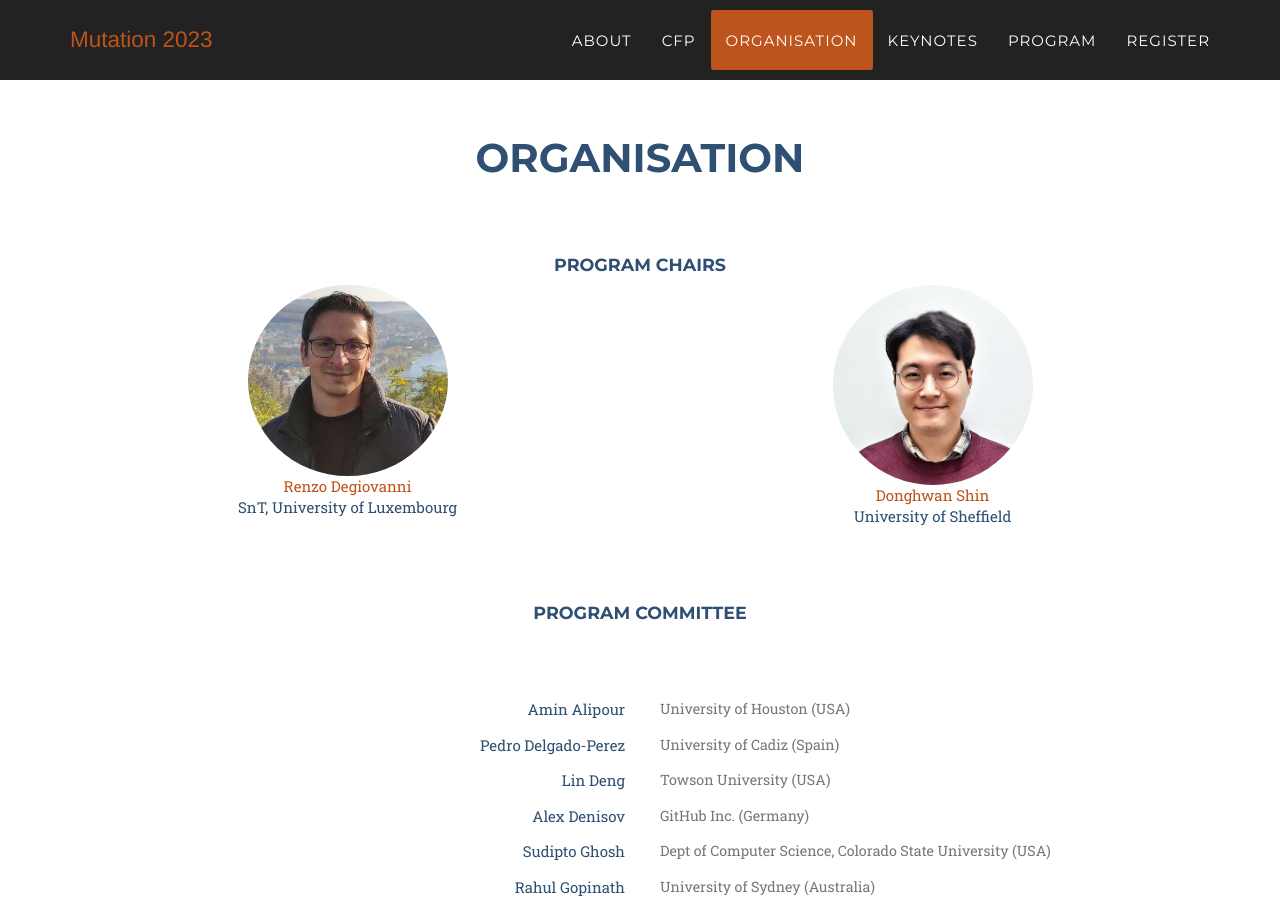
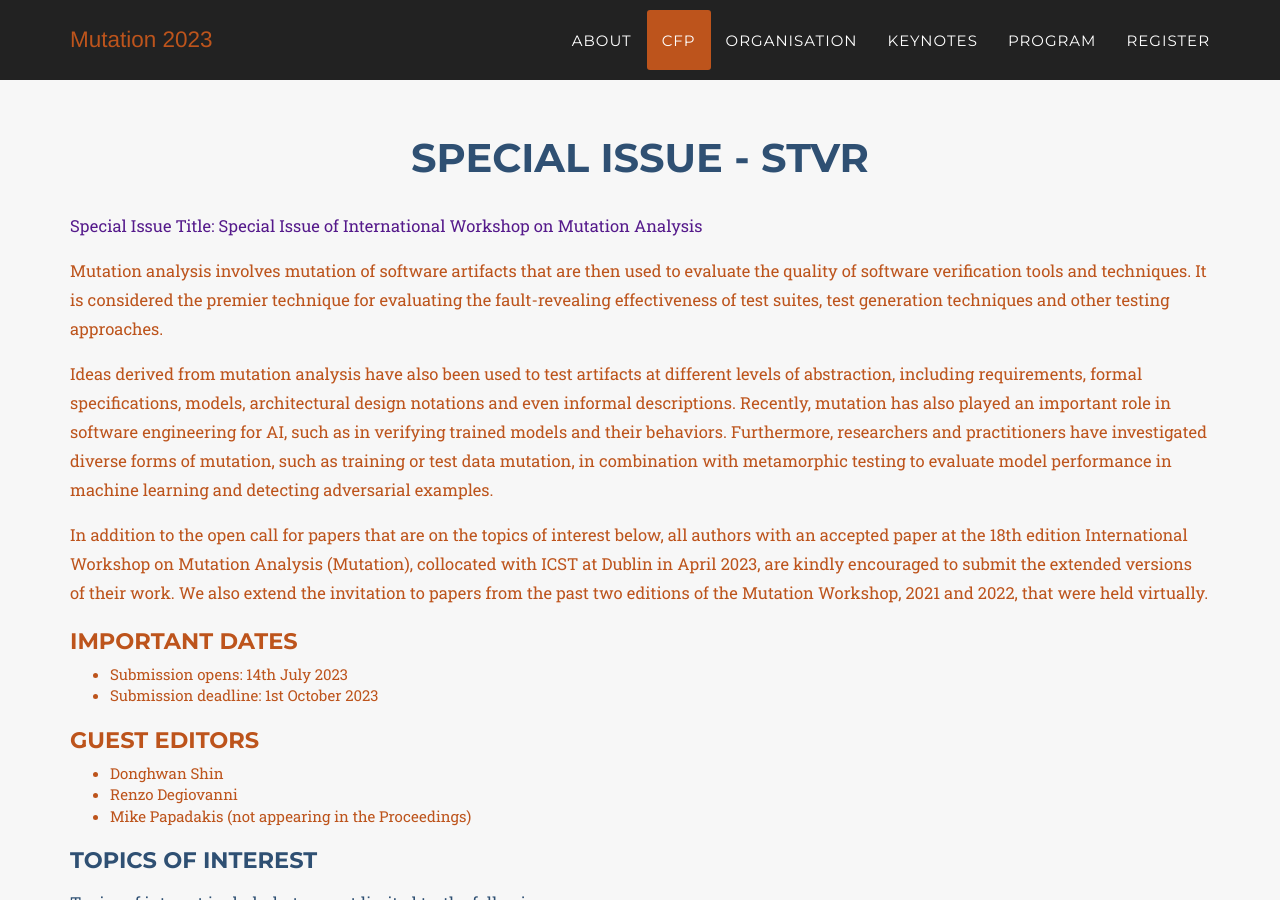
Before and after one commit to mutation-workshop/2024, a Jekyll site: the page built from index.html, in a window 1280 px wide and 900 px high, scrolled down 3544 px. Built offline with Jekyll 4.4.1, drawn with Linux system fonts in a browser that asks for light colours; some web fonts are replaced; comment, search, counter and statistics services are not loaded; some of the changed text lies outside the part shown.

Commit message:
CfP Special Issue STVR included

```diff
--- /dev/null
+++ b/_includes/data/special-issue.html
@@ -0,0 +1,93 @@
+<!-- Services Section -->
+    <section id="call" class="bg-light-gray">
+        <div class="container">
+            <div class="row">
+                <div class="col-lg-12 text-center">
+                    <h2 class="section-heading">Special Issue - STVR</h2>
+                </div>
+            </div>
+            <div class="row container">
+
+
+
+<p><span><a href="https://onlinelibrary.wiley.com/page/journal/10991689/homepage/icst_special_issues.htm"><span style='color:#551A8B'>Special Issue Title: Special Issue of International Workshop on Mutation Analysis
+</span></p>
+
+<p><span>Mutation analysis involves mutation of software artifacts that are then used to evaluate the quality of software verification tools and techniques. It is considered the premier technique for evaluating the fault-revealing effectiveness of test suites, test generation techniques and other testing approaches.
+</span></p>
+
+<p><span>
+Ideas derived from mutation analysis have also been used to test artifacts at different levels of abstraction, including requirements, formal specifications, models, architectural design notations and even informal descriptions. Recently, mutation has also played an important role in software engineering for AI, such as in verifying trained models and their behaviors. Furthermore, researchers and practitioners have investigated diverse forms of mutation, such as training or test data mutation, in combination with metamorphic testing to evaluate model performance in machine learning and detecting adversarial examples.
+</span></p>
+
+<p><span>
+In addition to the open call for papers that are on the topics of interest below, all authors with an accepted paper at the 18th edition International Workshop on Mutation Analysis (Mutation), collocated with ICST at Dublin in April 2023, are kindly encouraged to submit the extended versions of their work. We also extend the invitation to papers from the past two editions of the Mutation Workshop, 2021 and 2022, that were held virtually.</span></p>
+</span></p>
+
+
+<h2>Important Dates</h2>
+  <ul type=disc>
+    <li><span>Submission opens: 14th July 2023</li>
+    <li><span>Submission deadline: 1st October 2023</li>
+</ul>
+
+<h2>Guest Editors</h2>
+  <ul type=disc>
+    <li><span>Donghwan Shin</li>
+    <li><span>Renzo Degiovanni</li>
+    <li><span>Mike Papadakis (not appearing in the Proceedings)</li>
+</ul>
+
+
+<h2><a name=TOC-Topics-of-Interest></a>Topics of Interest</h2>
+
+<p class=MsoNormal><span>Topics of interest include, but are not limited to, the following:</span></p>
+
+<ul type=disc>
+  <li><span>Evaluation of mutation-based test adequacy criteria, and comparative studies with other test adequacy criteria.</span></li>
+  <li><span>Formal theoretical analysis of mutation testing.</span></li>
+  <li><span>Empirical studies on any aspects of mutation testing.</span></li>
+  <li><span>Mutation based generation of program variants.</span></li>
+  <li><span>Higher-order mutation testing.</span></li>
+  <li><span>Mutation testing tools.</span></li>
+  <li><span>Mutation for mobile, internet, and cloud based systems (e.g., addressing QoS, power consumption, stress testing, performance, etc.).</span></li>
+  <li><span>Mutation for security and reliability.</span></li>
+  <li><span>Novel mutation testing applications, and mutation testing in novel domains.</span></li>
+  <li><span>Industrial experience with mutation testing.</span></li>
+  <li><span>Mutation for artificial intelligence (e.g., data mutation, model mutation, mutation-based test data generation, etc.)</span></li>
+</ul>
+
+<h2><a name=TOC-Review-Process></a>Review Process</h2>
+
+<p class=MsoNormal><span>All submissions will be reviewed based on the Software: Testing, Verification and Reliability (STVR) standards and will undergo a rigorous reviewing process. Reviews of extended versions of the papers presented at the previous editions of the Mutation Workshops (i.e., Mutation 2021, 2022, and 2023) may include some of the reviewers of the original papers as well as new reviewers with relevant expertise to ensure the highest possible review quality. The guest editors of the special issue are not permitted to submit.</span></p>
+
+
+<h2><a name=TOC-Submission></a>Submission</h2>
+
+<p class=MsoNormal><span>For extended versions of workshop or conference papers, it is necessary to include at least 30% new contents and clearly explain the additional contributions. The abstract should be different from that of the original paper, and the proper citation of the original workshop/conference paper is required.
+
+To submit your paper, please use the manuscript submission site for Software Testing, Verification and Reliability (http://wiley.atyponrex.com/journal/stvr) and select "Special Issue Paper". In the cover letter, mention that you are submitting to the “International Workshop on Mutation Analysis". Additionally, we encourage you to notify us via email when you submit your paper.</span></p>
+
+
+<!--
+<h2>Submission Site</h2>
+Submissions will be handled via EasyChair: <a
+href="https://easychair.org/my/conference?conf=mutation21#"><span
+style='color:#551A8B'>link</span></a>.
+-->
+
+<p><span>
+  <b>Download: </b>
+  <a href="./cfp/CfP Special Issue STVR.pdf">CfP-SPecial-Issue-STVR.pdf</a>
+  <!-- &nbsp;&nbsp;
+  <a href="./cfp/cfp-mutation2022.pdf">CfP<sub>pdf</sub></a> -->
+
+</span></p>
+
+
+                 <center>
+                      <a href="#organisation" class="page-scroll btn btn-xl">Organisation</a>
+                 </center>
+            </div>
+        </div>
+    </section>
--- a/_layouts/home.html
+++ b/_layouts/home.html
@@ -23,6 +23,7 @@
 
     {% include data/intro.html %}
     {% include data/call.html %}
+    {% include data/special-issue.html %}
     {% include data/organisers.html %}
 <!--     {% include data/speakers.html %}
     {% include data/speakers_info.html %}
```
Also changed, not shown: 1 other file.
